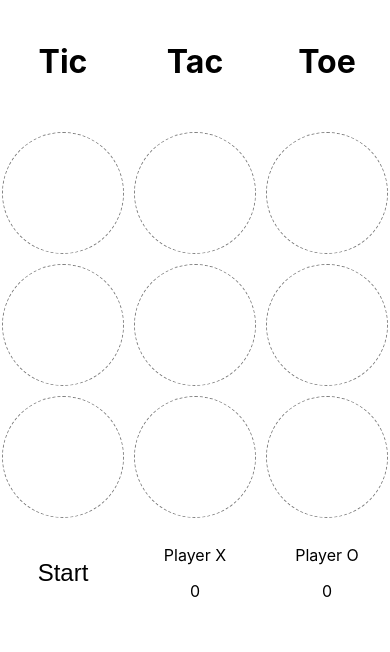
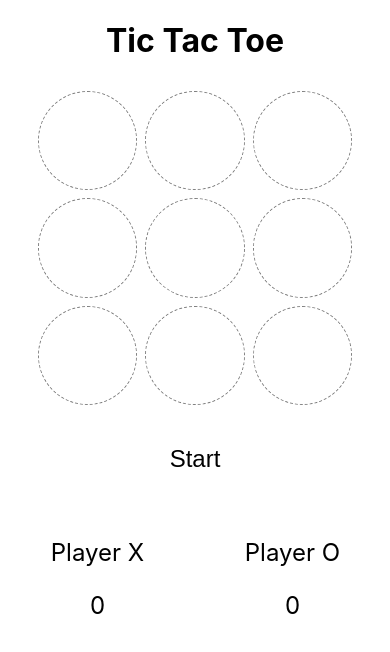
Before and after one commit to tkeeching/tic-tac-toe-react, a React (Create React App) app: page / in a window 390 px wide. Shown: the top 652 px of the page. Built offline with nearby package versions, Linux system fonts and the light colour scheme.

Commit message:
Make responsive

```diff
--- a/src/components/GameBoard/GameBoard.css
+++ b/src/components/GameBoard/GameBoard.css
@@ -1,8 +1,37 @@
 .gameboard {
+  display: grid;
+  place-items: center;
+  grid-gap: 10px;
+  margin: 0 auto;
+  width: 100%;
+}
+
+.gameboard__tiles-section {
+  width: 80%;
+  max-width: 500px;
+}
+
+.gameboard__tiles-container {
+  padding-top: 100%;
+  position: relative;
+}
+
+.gameboard__tiles {
+  position: absolute;
+  top: 0;
+  bottom: 0;
+  left: 0;
+  right: 0;
   display: grid;
   grid-template-columns: repeat(3, 1fr);
   grid-template-rows: repeat(3, 1fr);
   place-items: center;
   grid-gap: 10px;
-  margin: 0 auto;
 }
+
+.gameboard__scoreboard-container {
+  display: grid;
+  grid-template-columns: repeat(2, 1fr);
+  place-items: center;
+  width: 100%;
+}
--- a/src/components/GameBoard/GameBoard.js
+++ b/src/components/GameBoard/GameBoard.js
@@ -3,6 +3,7 @@ import './GameBoard.css';
 import Tile from '../Tile/Tile';
 import StartBtn from '../StartBtn/StartBtn';
 import ScoreBoard from '../ScoreBoard/ScoreBoard';
+import WinnerModal from '../WinnerModal/WinnerModal';
 
 class GameBoard extends React.Component {
   constructor(props) {
@@ -31,28 +32,17 @@ class GameBoard extends React.Component {
       [2, 4, 6]
     ];
 
-    winningMoves.forEach(move => {
-      if (move.every(index => currentTiles[index].includes('X'))) {
+    const xWins = winningMoves.some(move =>
+      move.every(index => currentTiles[index].includes('X')))
+
+    const oWins = winningMoves.some(move =>
+      move.every(index => currentTiles[index].includes('O')))
+
     this.setState({
-          winner: 'X',
-          paused: true,
-          xScore: this.state.xScore + 1
-        })
-      const winner = 'X';
-      console.log('game paused');
-      console.log(winner + ' wins');
-      }
-
-      if (move.every(index => currentTiles[index].includes('O'))) {
-        this.setState({
-          winner: 'O',
-          paused: true,
-          oScore: this.state.oScore + 1
-        })
-      const winner = 'O';
-      console.log('game paused');
-      console.log(winner + ' wins');
-      }
+      winner: xWins ? "X" : oWins ? "O" : undefined,
+      paused: xWins || oWins,
+      xScore: this.state.xScore + (xWins ? 1 : 0),
+      oScore: this.state.oScore + (oWins ? 1 : 0)
     })
   }
 
@@ -80,7 +70,8 @@ class GameBoard extends React.Component {
     this.setState({
       started: false,
       paused: true,
-      tiles: Array(9).fill('')
+      tiles: Array(9).fill(''),
+      winner: ''
     });
   }
 
@@ -92,13 +83,15 @@ class GameBoard extends React.Component {
   }
 
   render () {
-    const { tiles, xScore, oScore, started } = this.state;
+    const { tiles, xScore, oScore, started, winner } = this.state;
+    const finished = tiles.every(tile => tile)
 
     return (
       <div className="gameboard">
-        <h1>Tic</h1>
-        <h1>Tac</h1>
-        <h1>Toe</h1>
+        <h1>Tic Tac Toe</h1>
+        <div className="gameboard__tiles-section">
+          <div className="gameboard__tiles-container">
+            <div className="gameboard__tiles">
               {tiles.map((tile, index) => (
                 <Tile
                   key={index}
@@ -106,6 +99,9 @@ class GameBoard extends React.Component {
                   symbol={tile}
                 />
               ))}
+            </div>
+          </div>
+        </div>
         {started &&
           <StartBtn
             onClick={() => this.handleRestart()}
@@ -115,6 +111,7 @@ class GameBoard extends React.Component {
         {!started &&
           <StartBtn onClick={() => this.handleStart()} />
         }
+        <div className="gameboard__scoreboard-container">
           <ScoreBoard
             symbol="X"
             score={xScore}
@@ -124,6 +121,8 @@ class GameBoard extends React.Component {
             score={oScore}
           />
         </div>
+        {(finished || winner) && <WinnerModal winner={winner} />}
+      </div>
     )
   }
 }
--- /dev/null
+++ b/src/components/ScoreBoard/ScoreBoard.css
@@ -0,0 +1,3 @@
+.scoreboard {
+  font-size: 1.5rem;
+}
--- a/src/components/ScoreBoard/ScoreBoard.js
+++ b/src/components/ScoreBoard/ScoreBoard.js
@@ -1,4 +1,5 @@
 import React from 'react';
+import './ScoreBoard.css'
 
 function ScoreBoard(props) {
   const { symbol, score } = props;
--- a/src/components/Tile/Tile.css
+++ b/src/components/Tile/Tile.css
@@ -3,8 +3,8 @@
   place-items: center;
   border: 1px dashed gray;
   border-radius: 100%;
-  width: 120px;
-  height: 120px;
+  width: 100%;
+  height: 100%;
   font-size: 3rem;
 }
 
```
Also changed, not shown: package.json (+1 -1 lines). Lines whose indentation alone changed are shown as unchanged.
